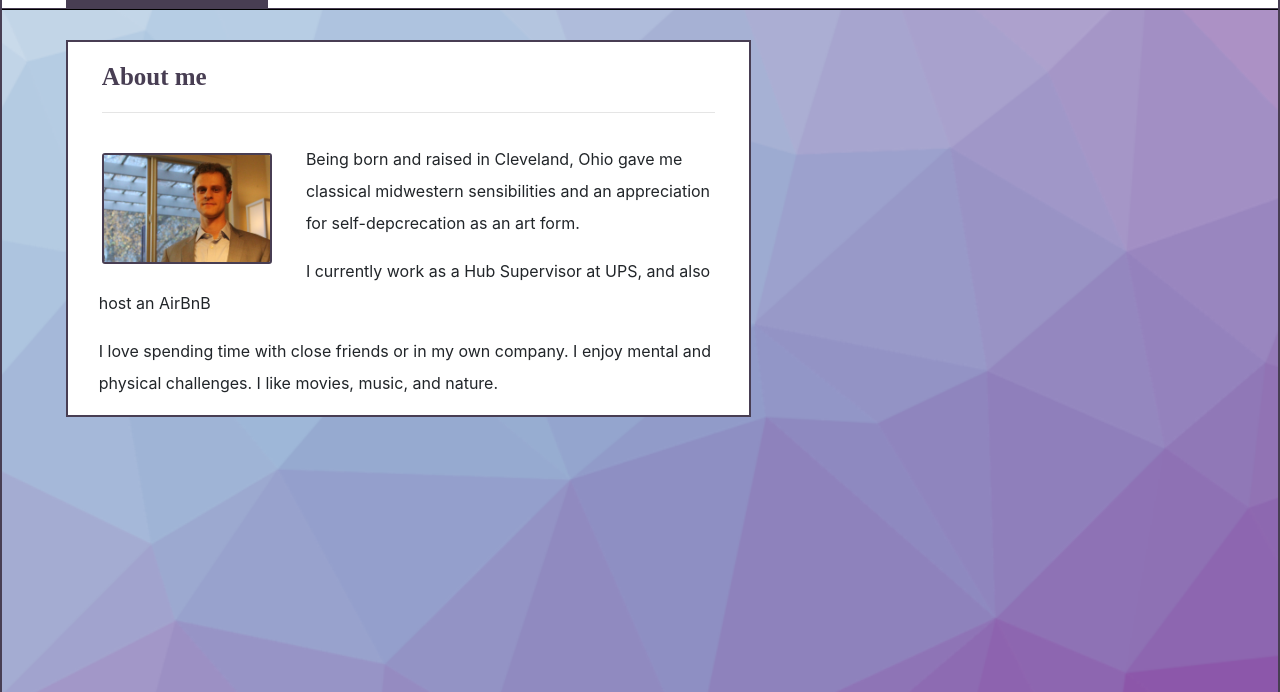
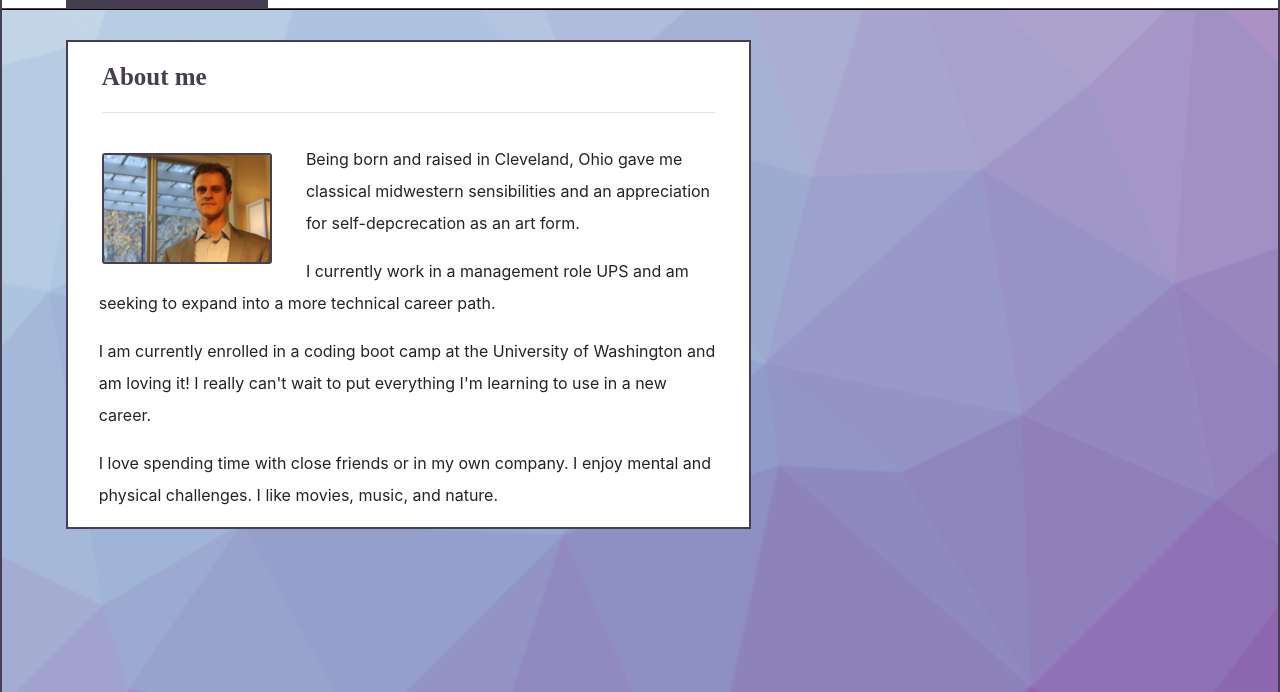
Before and after one commit to JMantis0/homework-02, a plain HTML site: page index.html in a window 1280 px wide. Shown: the part 72-764 px from the top of the page. Drawn offline with nearby package versions, Linux system fonts and the light colour scheme; a web font is replaced by a local one.

Commit message:
Update Bio

```diff
--- a/index.html
+++ b/index.html
@@ -100,7 +100,9 @@
 
 							<p>Being born and raised in Cleveland, Ohio gave me classical midwestern
 								sensibilities and an appreciation for self-depcrecation as an art form.</p>
-							<p>I currently work as a Hub Supervisor at UPS, and also host an AirBnB</p>
+							<p>I currently work in a management role UPS and am seeking to expand into a more technical career path.</p>
+							<p>I am currently enrolled in a coding boot camp at the University of Washington and am loving it!
+								I really can't wait to put everything I'm learning to use in a new career.</p>
 							<p>I love spending time with close friends or in my own company. I enjoy mental and
 								physical challenges. I like movies, music, and nature.</p>
 
```
